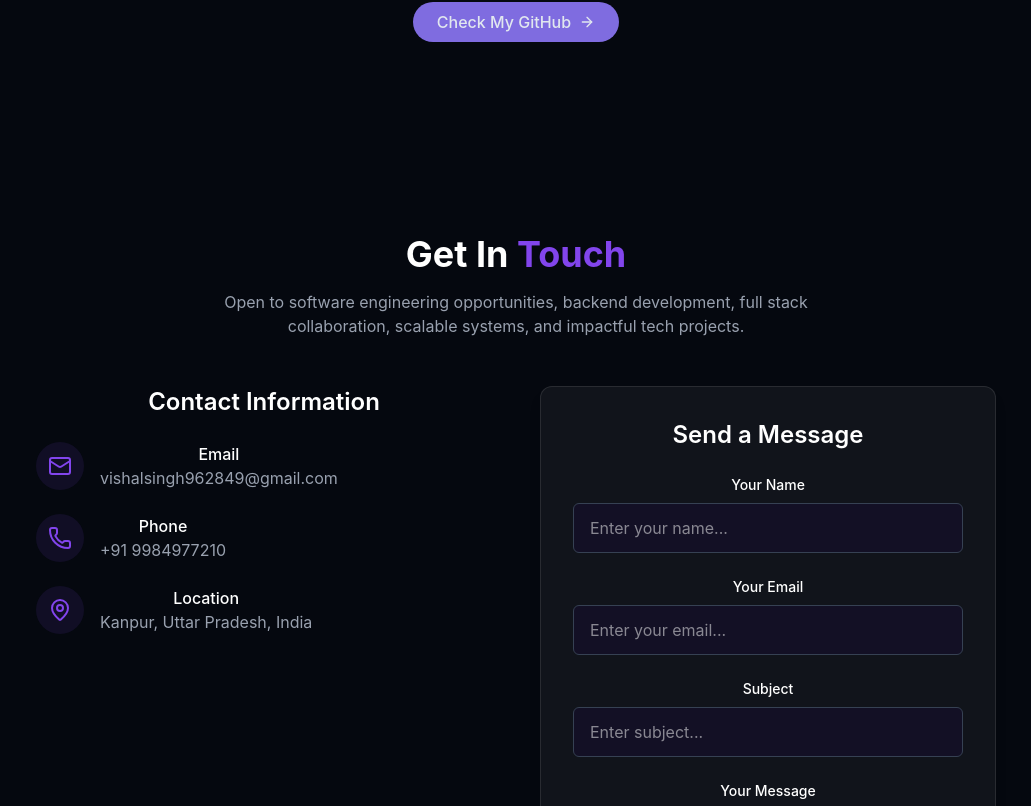
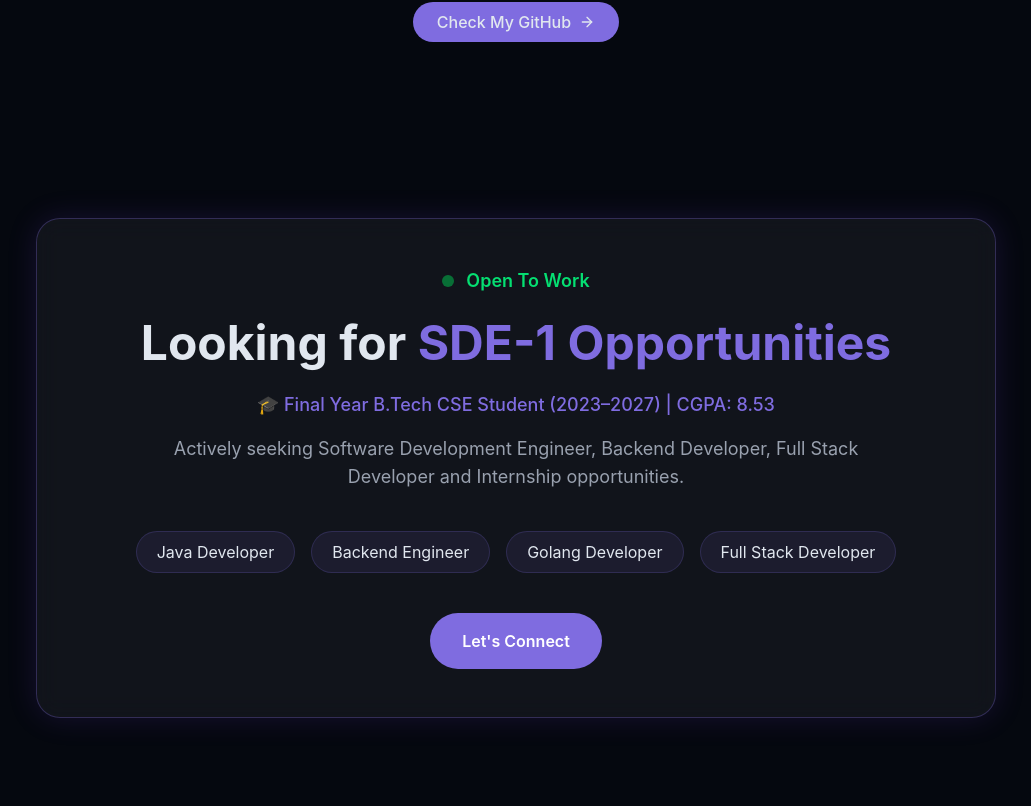
Before and after one commit to VISHAL55UIET/Vishal-New-PortFolio, a React (Vite) app in the folder Portfolio/: page / in a window 1280 px wide. Shown: the part 5694-6500 px from the top of the page, without its empty margins (124-1155 px from the left). Built offline with nearby package versions, Linux system fonts and the light colour scheme.

Commit message:
Coding Profile

```diff
--- /dev/null
+++ b/Portfolio/src/components/OpenToWorkSection.jsx
@@ -0,0 +1,85 @@
+export const OpenToWorkSection = () => {
+  return (
+    <section className="py-20 px-6">
+      <div className="container mx-auto max-w-5xl">
+        <div
+          className="
+            bg-white/5
+            border border-primary/30
+            backdrop-blur-md
+            rounded-3xl
+            p-8 md:p-12
+            text-center
+            shadow-[0_0_30px_rgba(130,69,236,0.15)]
+          "
+        >
+          {/* Status */}
+          <div className="flex justify-center items-center gap-3 mb-6">
+            <span className="w-3 h-3 bg-green-500 rounded-full animate-pulse"></span>
+
+            <span className="text-green-400 font-semibold text-lg">
+              Open To Work
+            </span>
+          </div>
+
+          {/* Heading */}
+          <h2 className="text-3xl md:text-5xl font-bold mb-6">
+            Looking for{" "}
+            <span className="text-primary">
+              SDE-1 Opportunities
+            </span>
+          </h2>
+          <p className="text-primary font-medium text-lg mb-4">
+  🎓 Final Year B.Tech CSE Student (2023–2027) | CGPA: 8.53
+</p>
+
+          {/* Description */}
+          <p className="text-gray-400 text-lg max-w-3xl mx-auto mb-10">
+            Actively seeking Software Development Engineer,
+            Backend Developer, Full Stack Developer and
+            Internship opportunities.
+          </p>
+
+          {/* Roles */}
+          <div className="flex flex-wrap justify-center gap-4 mb-10">
+            <span className="px-5 py-2 rounded-full bg-primary/10 border border-primary/20">
+              Java Developer
+            </span>
+
+            <span className="px-5 py-2 rounded-full bg-primary/10 border border-primary/20">
+              Backend Engineer
+            </span>
+
+            <span className="px-5 py-2 rounded-full bg-primary/10 border border-primary/20">
+              Golang Developer
+            </span>
+
+            <span className="px-5 py-2 rounded-full bg-primary/10 border border-primary/20">
+              Full Stack Developer
+            </span>
+          </div>
+
+          {/* CTA */}
+          <a
+            href="#contact"
+            className="
+              inline-block
+              px-8
+              py-4
+              rounded-full
+              bg-primary
+              text-white
+              font-semibold
+              hover:scale-105
+              transition-all
+            "
+          >
+            Let's Connect
+          </a>
+        </div>
+      </div>
+    </section>
+  );
+};
+
+export default OpenToWorkSection;
--- a/Portfolio/src/pages/Home.jsx
+++ b/Portfolio/src/pages/Home.jsx
@@ -5,6 +5,7 @@ import { HeroSection } from "../components/HeroSection";
 import { AboutSection } from "../components/AboutSection";
 import CodingProfilesSection from "../components/CodingProfilesSection";
 import { SkillsSection } from "../components/SkillsSection";
+import OpenToWorkSection from "../components/OpenToWorkSection";
 import { CertificateSection } from "../components/CertificateSection";
 import { ProjectsSection } from "../components/ProjectsSection";
 import ContactSection from "../components/ContactSection";
@@ -25,6 +26,7 @@ export const Home = () => {
         <CodingProfilesSection />
          <CertificateSection />
         <ProjectsSection />
+        <OpenToWorkSection />
         <ContactSection />
       </main>
 
```
